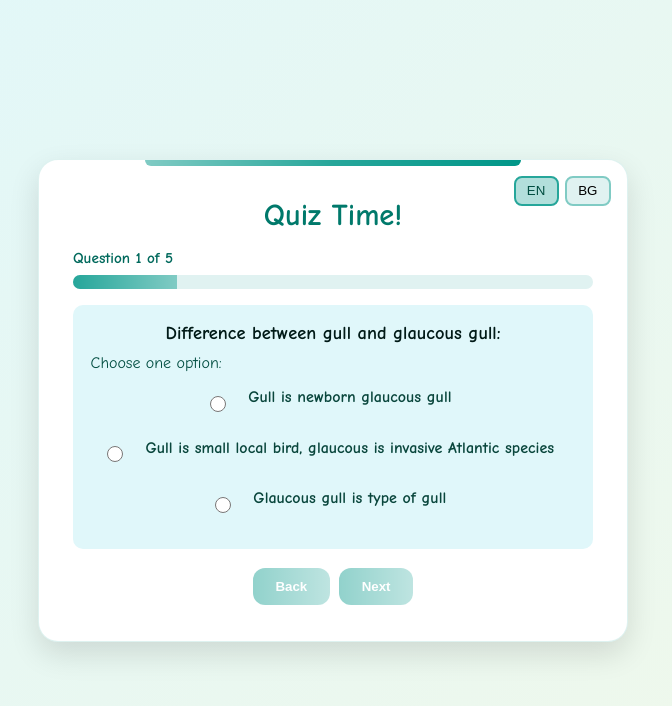
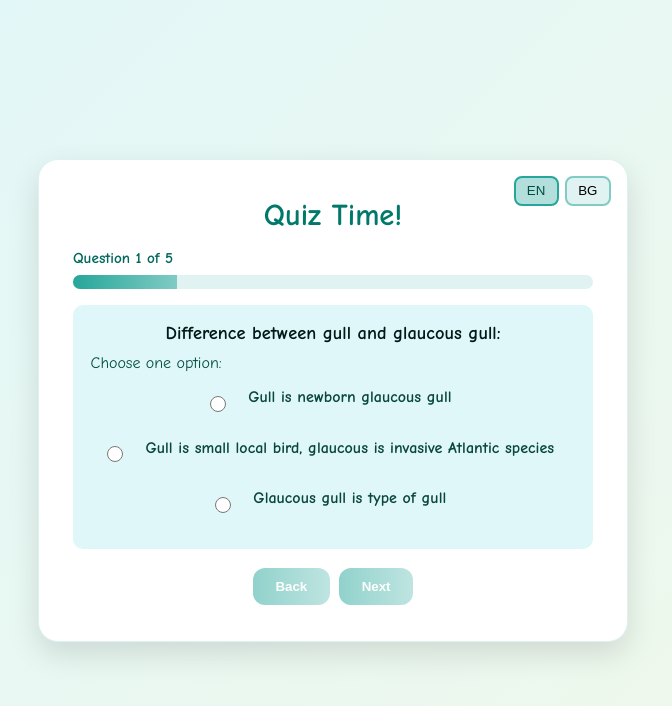
Before and after one commit to museumfours-sys/MainM, a plain HTML site: page NaturalHistoryMuseum/questionsAM.html in a window 1280 px wide. Shown: the whole page, without its empty margins (307-979 px from the left). Drawn offline with Linux system fonts and the light colour scheme.

Commit message:
Update questionsAM.html

```diff
--- a/NaturalHistoryMuseum/questionsAM.html
+++ b/NaturalHistoryMuseum/questionsAM.html
@@ -9,7 +9,6 @@
         body{margin:0;padding-top:env(safe-area-inset-top);padding-bottom:env(safe-area-inset-bottom);display:flex;align-items:center;justify-content:center;font-family:Segoe UI, Tahoma, Geneva, Verdana, sans-serif;background:linear-gradient(135deg,#e0f7fa 0%,#f1f8e9 100%)}
         body{margin:0;display:flex;align-items:center;justify-content:center;font-family:'Comic Sans MS','Comic Sans',cursive,'Segoe UI',Tahoma,Geneva,Verdana,sans-serif;background:linear-gradient(135deg,#e0f7fa 0%,#f1f8e9 100%)}
         .questions-container{background:#fff;padding:2.4rem 2.1rem 2.2rem;border-radius:20px;box-shadow:0 12px 30px rgba(0,0,0,.12);max-width:520px;width:100%;position:relative;border:1px solid rgba(38,166,154,0.15);margin:1.8rem 1rem;display:flex;flex-direction:column;align-items:stretch}
-        .questions-container::before{content:"";position:absolute;top:0;left:18%;right:18%;height:6px;border-radius:0 0 999px 999px;background:linear-gradient(90deg,#80cbc4,#26a69a,#009688);pointer-events:none}
         .lang-menu{position:absolute;top:1rem;right:1rem;display:flex;gap:.4rem;align-items:center}
         .corner-icon{position:absolute;font-size:1.5rem;z-index:2;pointer-events:none;user-select:none;display:flex;align-items:center;justify-content:center;width:32px;height:32px;border-radius:50%;background:rgba(255,255,255,0.9);box-shadow:0 6px 18px rgba(0,0,0,0.06)}
         .corner-top-left{top:10px;left:14px;}
@@ -1485,4 +1484,5 @@ const questionList = [
         updateLangUI();
     </script>
 </body>
+
 </html>
```
